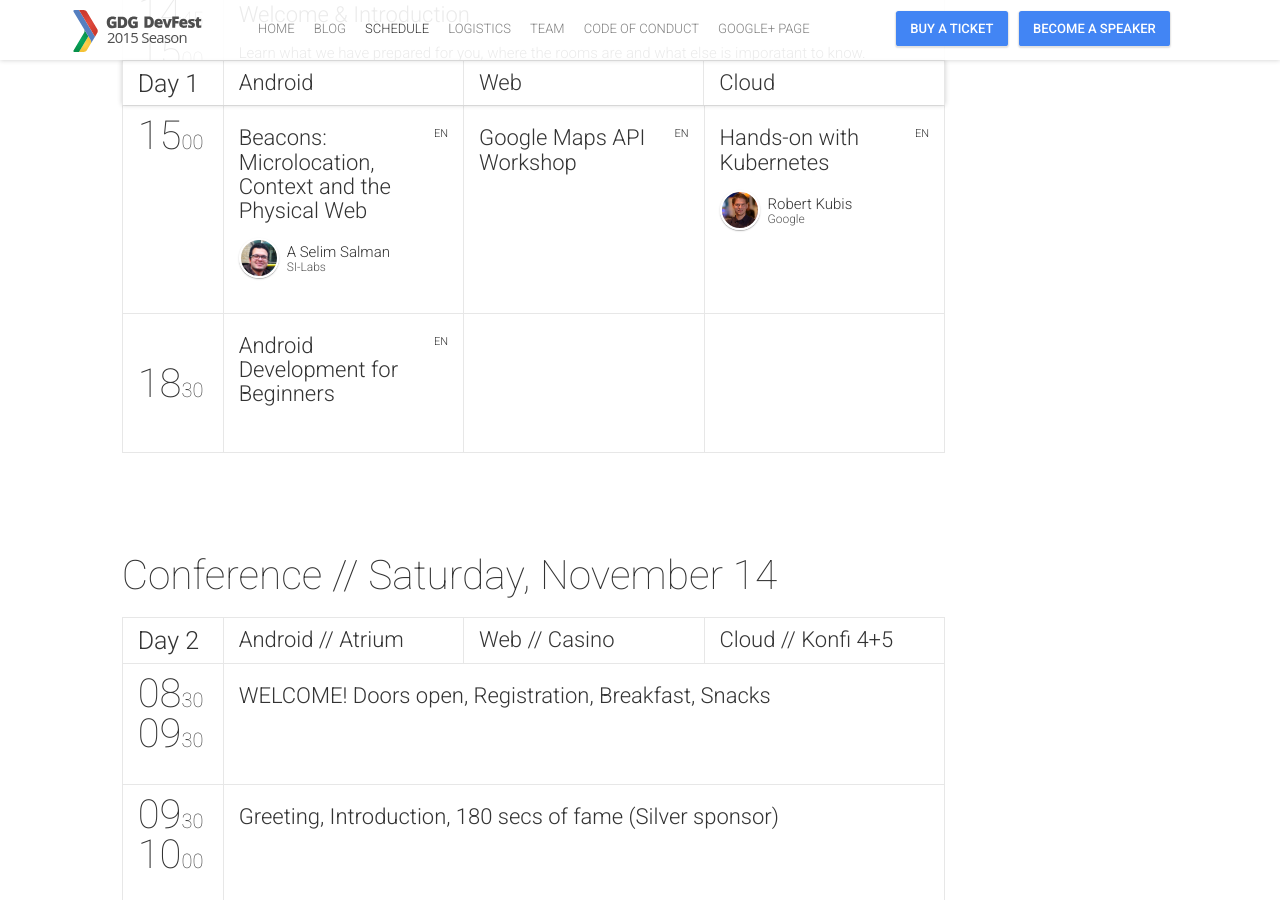
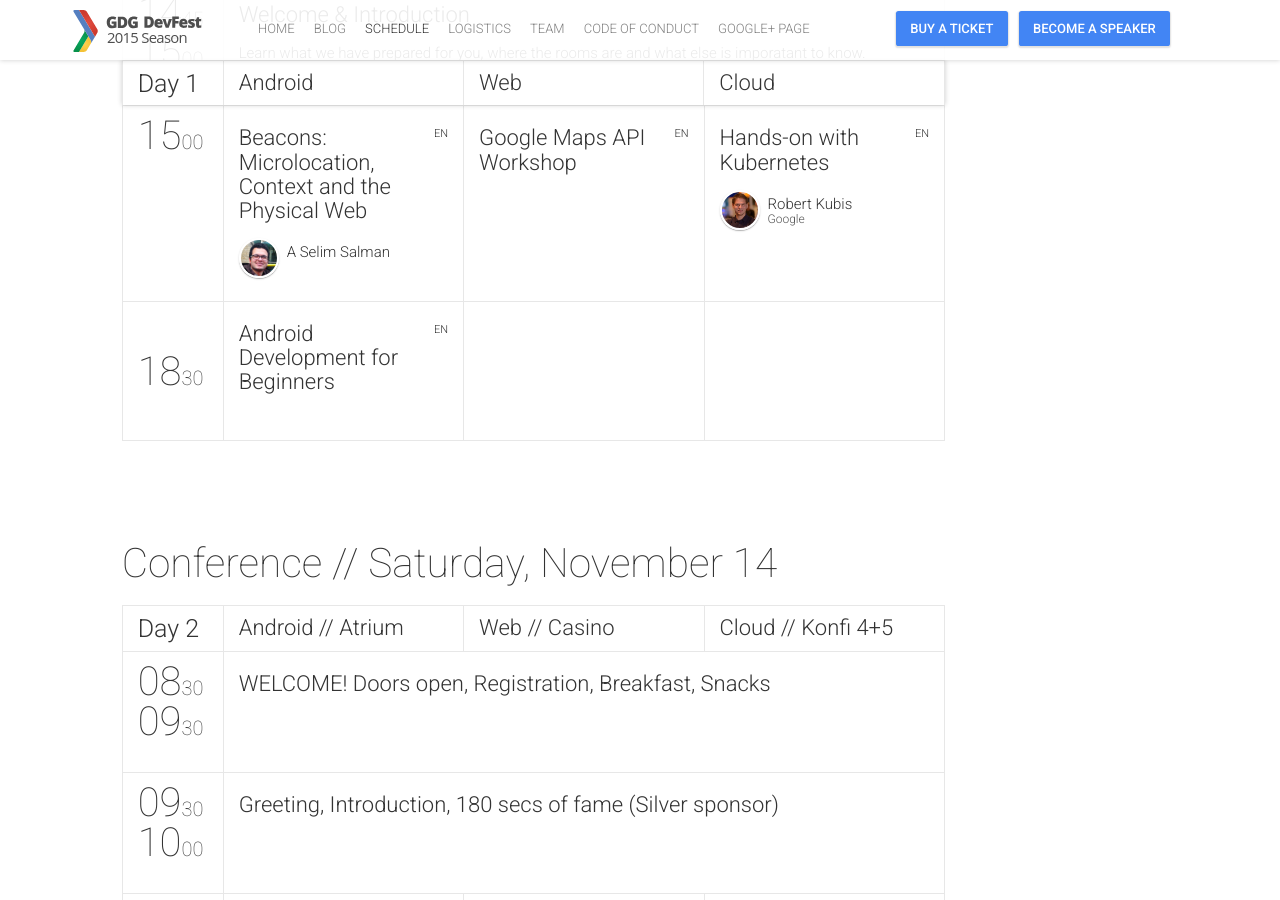
Before and after one commit to devfest-berlin/2015.devfest-berlin.de, a Jekyll site: the page built from schedule.html, in a window 1280 px wide and 900 px high, scrolled down 718 px. Built offline with Jekyll 4.4.1, drawn with Linux system fonts in a browser that asks for light colours; nearby versions of some CDN libraries; comment, search, counter and statistics services are not loaded.

Commit message:
modify my company

```diff
--- a/_data/speakers.yml
+++ b/_data/speakers.yml
@@ -189,7 +189,7 @@
   name: "A Selim"
   surname: "Salman"
   title: "Diversified Android Engineer"
-  company: "SI-Labs"
+  company: ""
   bio: "Android Engineer based in Berlin. He works in various fields of Information Technology starting with Android 1.5 at 2009, DevOps roles and HCI research in Corporates like HP & Vodafone besides Academia such as TU-Berlin & IMinds. He is intersted in Smart entities within Ubiquitous Computing. He enjoys travelling, Sea-related sports and Pingpong"
   thumbnailUrl: "SelimSalman.png"
   rockstar: true
```
